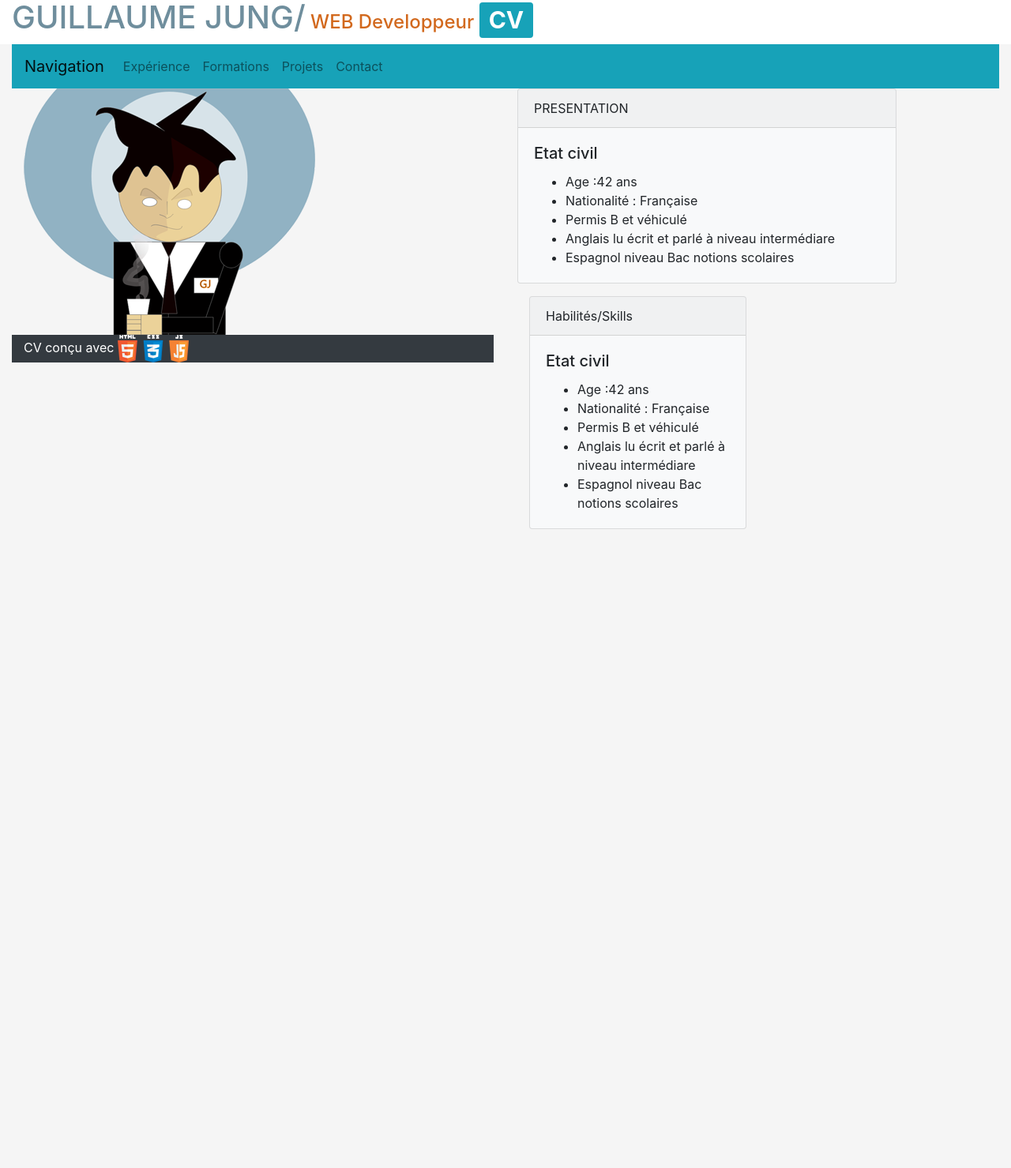
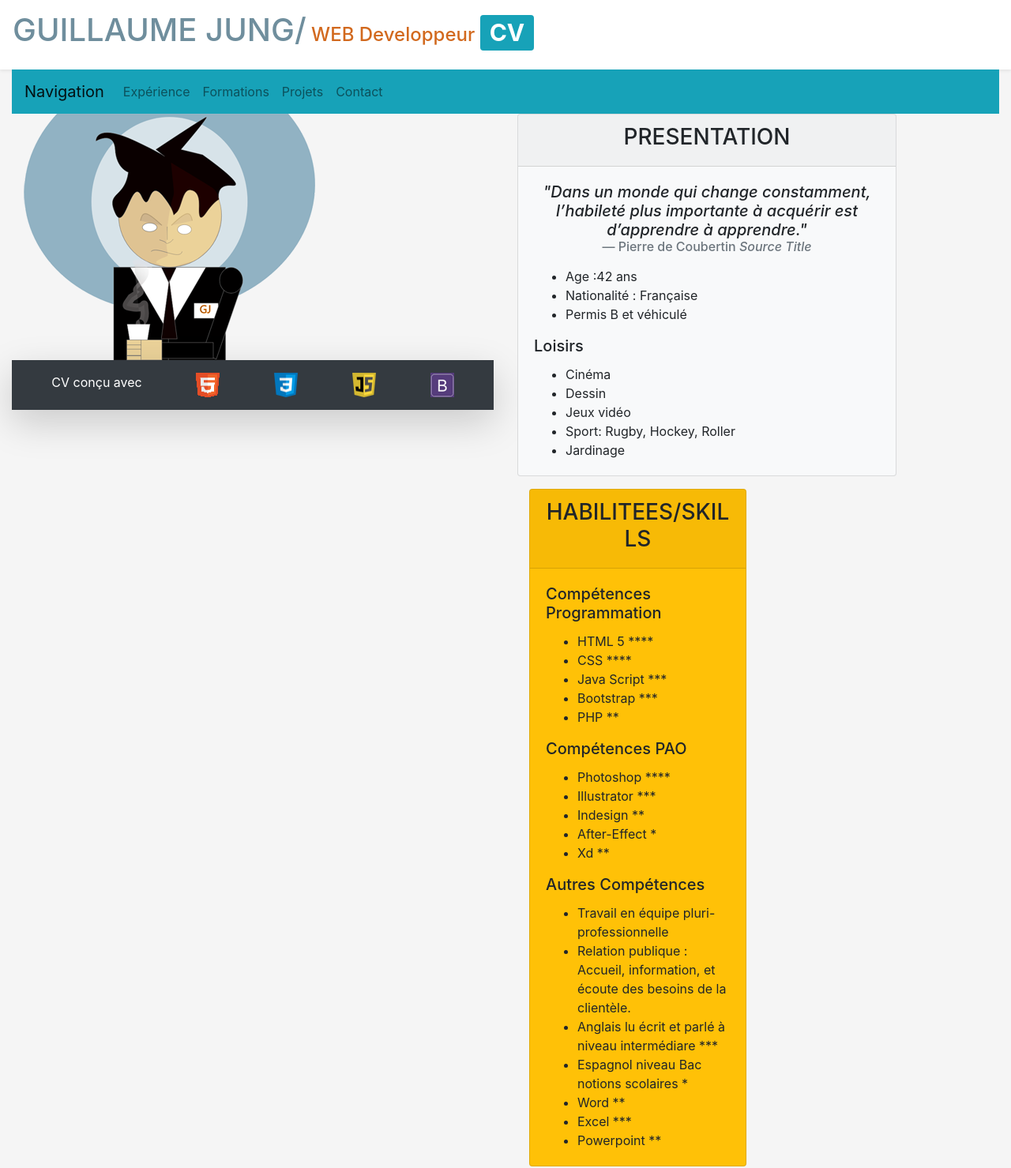
Before and after one commit to Guijung/cv-bootstrap, a plain HTML site: page index.html in a window 1280 px wide. Shown: the part 2-1481 px from the top of the page at 79% size. Before the commit the page ends 800 px from the top, so only its background shows below. Drawn offline with nearby package versions, Linux system fonts and the light colour scheme.

Commit message:
modif home

```diff
--- a/index.html
+++ b/index.html
@@ -31,7 +31,7 @@
     <header>
       <div class="container-fluid">
         <div class="row">
-          <div class="col bg-white">
+          <div class="col bg-white shadow-sm p-3">
             <h1>
               GUILLAUME JUNG/<span class="textstyle"> WEB Developpeur </span
               ><span class="badge badge-info">CV</span>
@@ -59,12 +59,11 @@
             <div class="collapse navbar-collapse" id="navbarNav">
               <ul class="navbar-nav">
                 <li class="nav-item">
-                  <a class="nav-link" href="#"
-                    >Expérience <span class="sr-only">(current)</span></a
+                  <a class="nav-link" href="./experience.html">Expérience <span class="sr-only">(current)</span></a
                   >
                 </li>
                 <li class="nav-item">
-                  <a class="nav-link" href="#">Formations</a>
+                  <a class="nav-link" href="./formation.html">Formations</a>
                 </li>
                 <li class="nav-item">
                   <a class="nav-link" href="#">Projets</a>
@@ -80,37 +79,67 @@
         <div class="row">
           <div class="col-12 col-md-6">
             <img src="/assets/img/avatar-proto2.png" class="img-fluid" />
-            <div class="col bg-dark text-white">CV conçu avec <img src="/assets/img/kindpng_4529239.png"></div>
+            <div class="col bg-dark text-white shadow-lg p-3 d-flex justify-content-around">
+              CV conçu avec <img src="/assets/img/logohtml.png" /><img src="/assets/img/logo1css.png"/><img src="/assets/img/logojava.png"/><img
+                src="/assets/img/bootstraplogo.png"/></div>
           </div>
           <div class="col-12 col-md-6">
             <div class="card bg-light mb-3" style="max-width: 30rem;">
-              <div class="card-header">PRESENTATION</div>
+              <div class="card-header text-center"><h3>PRESENTATION</h3></div>
               <div class="card-body">
-                <h5 class="card-title">Etat civil</h5>
+                <h5 class="card-title"><blockquote class="blockquote text-center ">
+                  <p class="mb-0 font-italic">"Dans un monde qui change constamment, l’habileté plus importante à acquérir est d’apprendre à apprendre." </p>
+                  <footer class="blockquote-footer">Pierre de Coubertin <cite title="Source Title">Source Title</cite></footer>
+                </blockquote></h5>
                 <ul class="card-text">
 
                     <li>Age :42 ans</li>
                     <li>Nationalité : Française</li>
                     <li>Permis B et véhiculé</li>
-                    <li>Anglais lu écrit et parlé à niveau intermédiare</li>
-                    <li>Espagnol niveau Bac notions scolaires</li>
 
-                </ul>
+               </ul>
+               <h5 class="card-title">Loisirs</h5>
+               <ul class="card-text">
+                <li>Cinéma</li>
+                <li>Dessin</li>
+                <li>Jeux vidéo</li>
+                <li>Sport: Rugby, Hockey, Roller</li>
+                <li>Jardinage</li>
+               </ul>
               </div>
             </div> <!--card-->
             <div class="col-12 col-md-6">
-              <div class="card bg-light mb-3" style="max-width: 30rem;">
-                <div class="card-header">Habilités/Skills</div>
+              <div class="card bg-warning mb-3" style="max-width: 35rem;">
+                <div class="card-header text-center"><h3>HABILITEES/SKILLS</h3></div>
                 <div class="card-body">
-                  <h5 class="card-title">Etat civil</h5>
+                  <h5 class="card-title">Compétences Programmation</h5>
                   <ul class="card-text">
 
-                      <li>Age :42 ans</li>
-                      <li>Nationalité : Française</li>
-                      <li>Permis B et véhiculé</li>
-                      <li>Anglais lu écrit et parlé à niveau intermédiare</li>
-                      <li>Espagnol niveau Bac notions scolaires</li>
+                      <li>HTML 5 ****</li>
+                      <li>CSS ****</li>
+                      <li>Java Script ***</li>
+                      <li>Bootstrap ***</li>
+                      <li>PHP **</li>
+                  </ul>
 
+                   <h5 class="card-title">Compétences PAO</h5>
+                  <ul class="card-text">
+
+                      <li>Photoshop  ****</li>
+                      <li>Illustrator ***</li>
+                      <li>Indesign **</li>
+                      <li>After-Effect *</li>
+                      <li>Xd **</li>
+                  </ul>
+                  <h5 class="card-title"> Autres Compétences</h5>
+                  <ul class="card-text">
+                      <li>Travail en équipe pluri-professionnelle</li>
+                      <li>Relation publique : Accueil, information, et écoute des besoins de la clientèle.</li>
+                      <li>Anglais lu écrit et parlé à niveau intermédiare ***</li>
+                      <li>Espagnol niveau Bac notions scolaires *</li>
+                      <li> Word **</li>
+                      <li> Excel ***</li>
+                      <li> Powerpoint **</li>
                   </ul>
                 </div>
               </div> <!--card-->
```
